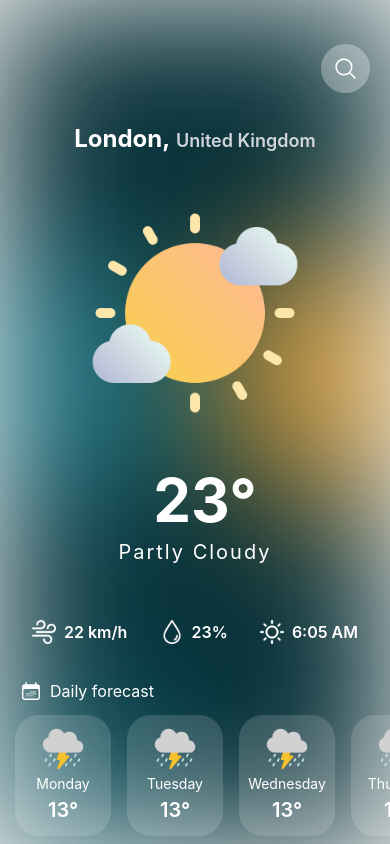
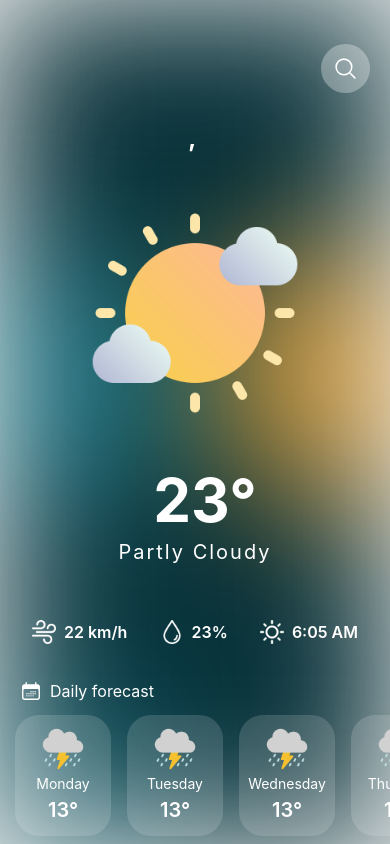
Before and after one commit to jurecapuder/react_native_weather, a React Native app: screen /Home in a window 390 px wide. Built offline with nearby package versions, Linux system fonts and the light colour scheme.

Commit message:
Add weather data to state

```diff
--- a/screens/HomeScreen.js
+++ b/screens/HomeScreen.js
@@ -11,6 +11,7 @@ import { fetchLocations, fetchWeatherForecast } from "../api/weather";
 export default function HomeScreen() {
   const [showSearch, toggleSearch] = useState(false);
   const [locations, setLocations] = useState([]);
+  const [weather, setWeather] = useState({});
 
   const handleLocation = (location) => {
     console.log("location", location);
@@ -21,6 +22,7 @@ export default function HomeScreen() {
       cityName: location.name,
       days: '7'
     }).then(data => {
+      setWeather(data);
       console.log("data", data);
     })
   }
@@ -35,6 +37,8 @@ export default function HomeScreen() {
   }
 
   const handleTextDebounce = useCallback(debounce(handleSearch, 1200), []);
+
+  const { current, location } = weather;
 
   return (
     <View className="flex-1 relative">
@@ -114,10 +118,10 @@ export default function HomeScreen() {
         <View className="mx-4 flex justify-around flex-1 mb-2">
           {/* Location */}
           <Text className="text-white text-center text-2xl font-bold">
-            London,&nbsp;
+            {location?.name},&nbsp;
 
             <Text className="text-lg font-semibold text-gray-300">
-              United Kingdom
+              {location?.country}
             </Text>
           </Text>
 
```
